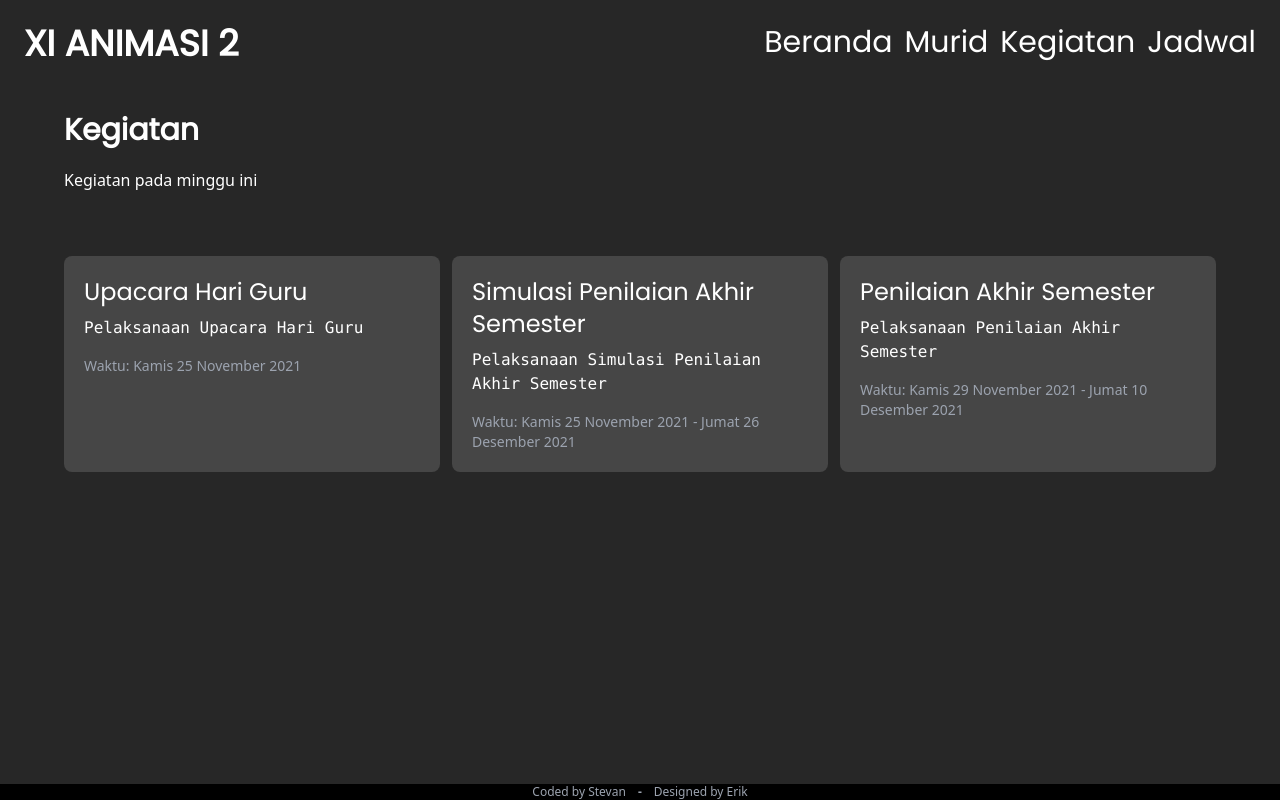
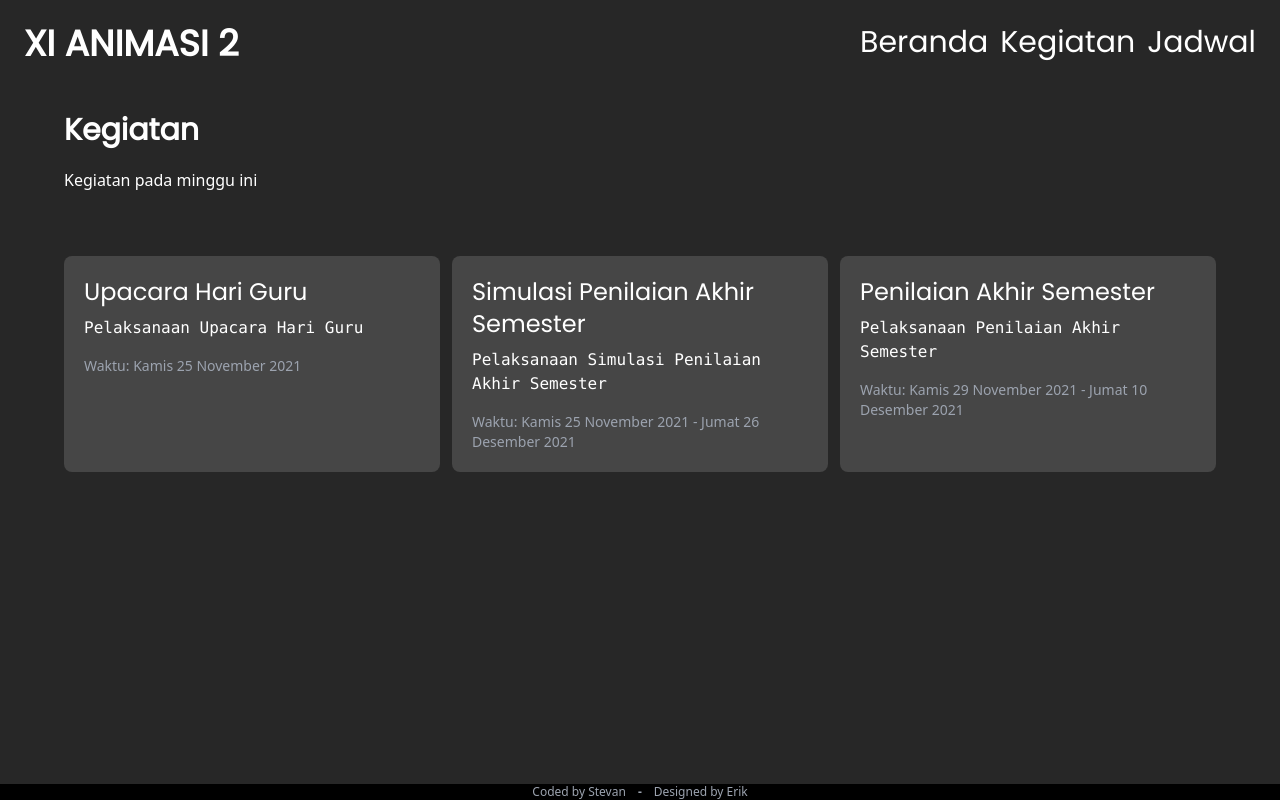
Before and after one commit to XIANIM2/Web-Kelas, a React (Create React App) app: page /activity in a window 1280 px wide. Built offline with nearby package versions, Linux system fonts and the light colour scheme.

Commit message:
AAAAAAAAAAAAAAAAAAAAAAAa

```diff
--- a/src/App.js
+++ b/src/App.js
@@ -11,7 +11,6 @@ function App() {
     <BrowserRouter>
       <Routes>
         <Route path="/" element={<Home />} />
-        <Route path="/students" element={<Murid />} />
         <Route path="/schedule" element={<Jadwal />} />
         <Route path="/activity" element={<Activity />} />
         <Route path="*" element={<MissingPage />} />
--- a/src/components/navBar.js
+++ b/src/components/navBar.js
@@ -50,7 +50,6 @@ export default function NavBar() {
                     </ul>
                     <ul className="hidden lg:flex space-x-3">
                         <Link className="text-3xl font-poppins text-white hover:text-gray-400" to="/">Beranda</Link>
-                        <Link className="text-3xl font-poppins text-white hover:text-gray-400" to="/students">Murid</Link>
                         <Link className="text-3xl font-poppins text-white hover:text-gray-400" to="/activity">Kegiatan</Link>
                         <Link className="text-3xl font-poppins text-white hover:text-gray-400" to="/schedule">Jadwal</Link>                    </ul>
                 </nav>
@@ -59,7 +58,6 @@ export default function NavBar() {
             <div id="navbar" className="hidden lg:hidden">
                 <div className="h-auto bg-card p-4 grid text-center space-y-2">
                     <Link className="text-2xl font-mono text-black hover:text-gray-600" to="/">Beranda</Link>
-                    <Link className="text-2xl font-mono text-black hover:text-gray-600" to="/students">Murid</Link>
                     <Link className="text-2xl font-mono text-black hover:text-gray-600" to="/activity">Kegiatan</Link>
                     <Link className="text-2xl font-mono text-black hover:text-gray-600" to="/schedule">Jadwal</Link>
                 </div>
```
